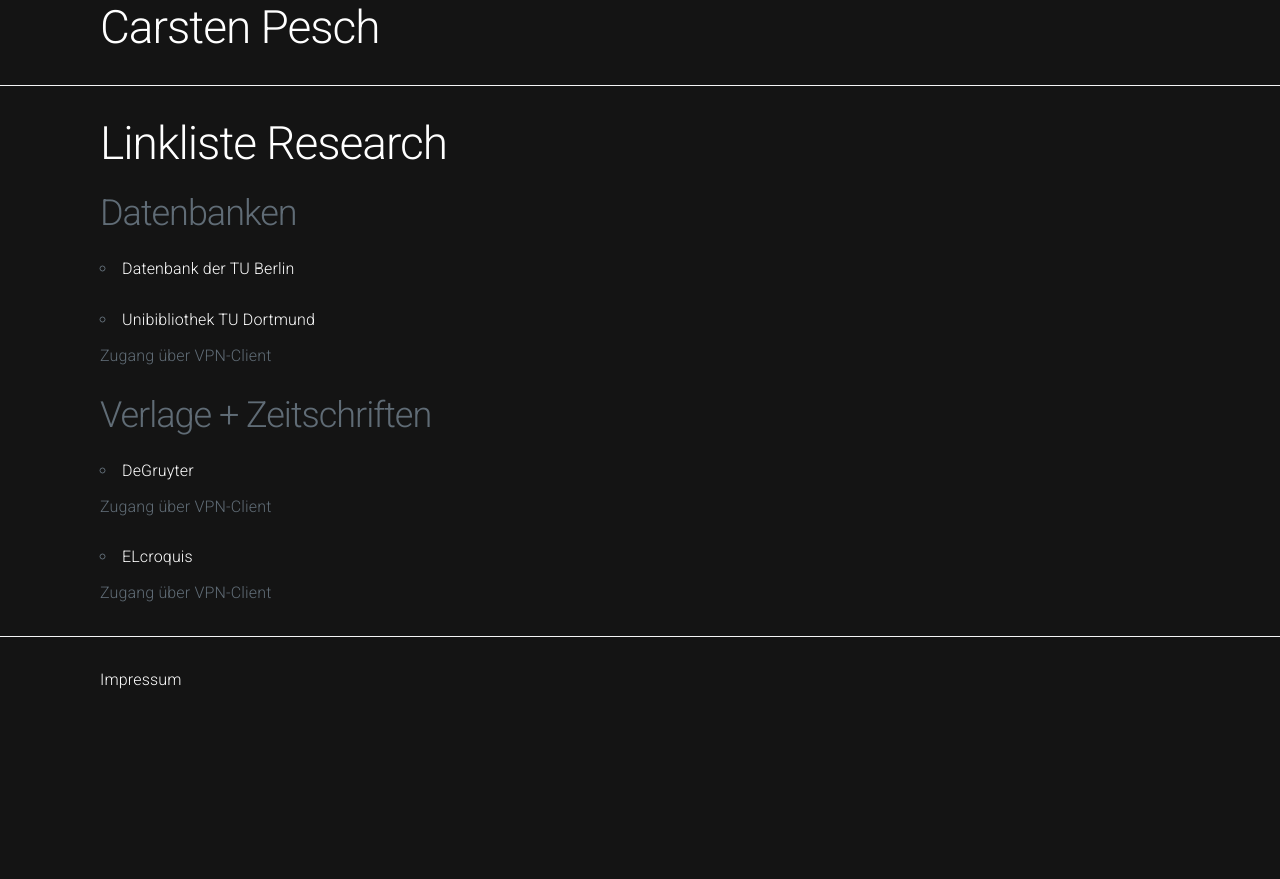
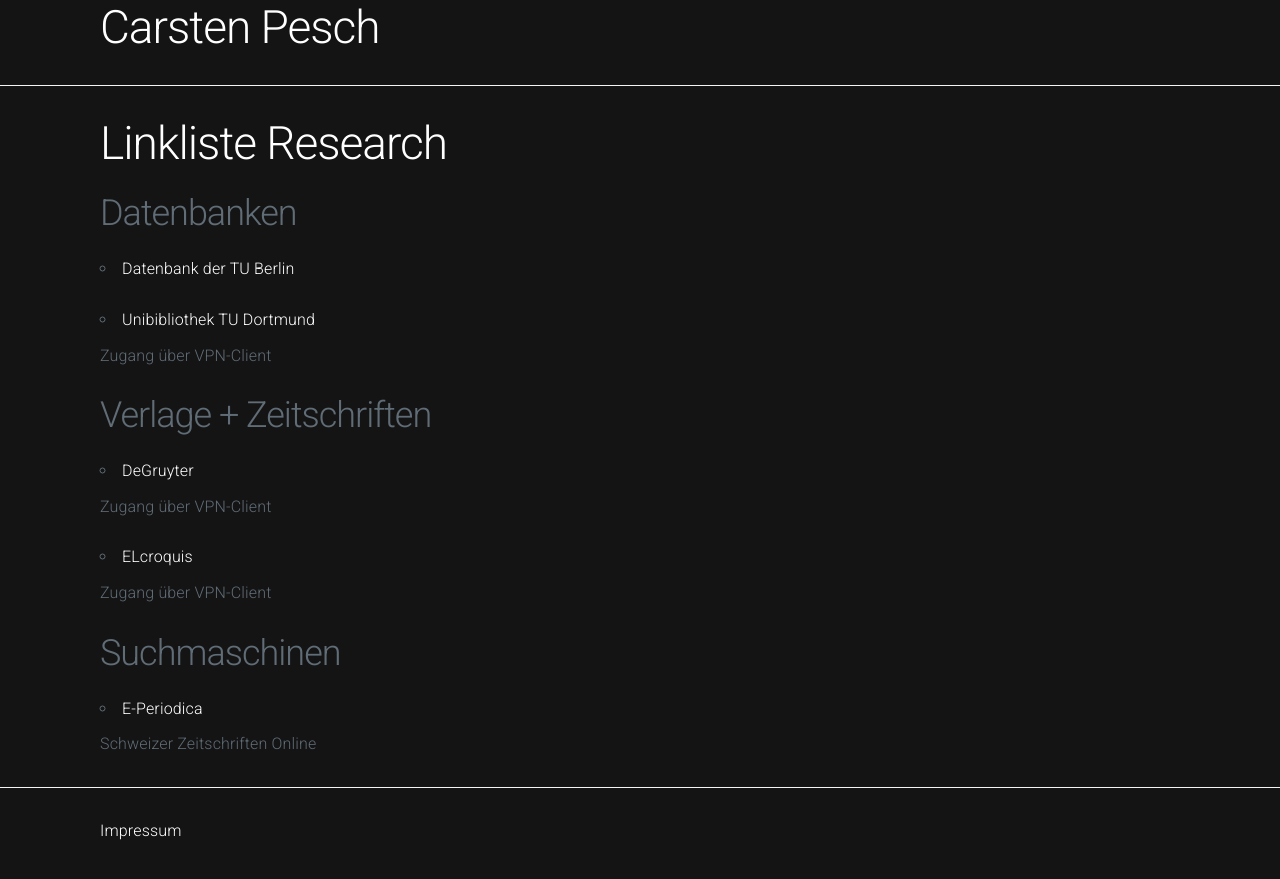
Before and after one commit to cepsch/cepsch.github.io, a Jekyll site: the page built from research.html, in a window 1280 px wide. Shown: the top 879 px of the page. Built offline with Jekyll 4.4.1, drawn with Linux system fonts in a browser that asks for light colours.

Commit message:
suchmaschinen

```diff
--- /dev/null
+++ b/_data/suchmaschinen.yml
@@ -0,0 +1,3 @@
+- link: "http://e-periodica.ch/"
+  name: "E-Periodica"
+  description: "Schweizer Zeitschriften Online"
--- a/research.html
+++ b/research.html
@@ -31,4 +31,17 @@
 
     </div>
 
+    <h2>Suchmaschinen</h2>
+    {% assign suchmaschinen = site.data.suchmaschinen | sort: "name" %}
+    <div>
+
+         <ul>
+            {% for suchmaschinen in suchmaschinen %}
+            <li><a href="{{ suchmaschinen.link}}" target="_blank">{{ suchmaschinen.name }}</a></li>
+            <p>{{ suchmaschinen.description}}</p>
+            {% endfor %}
+        </ul>
+
+    </div>
+
 </body>
```
